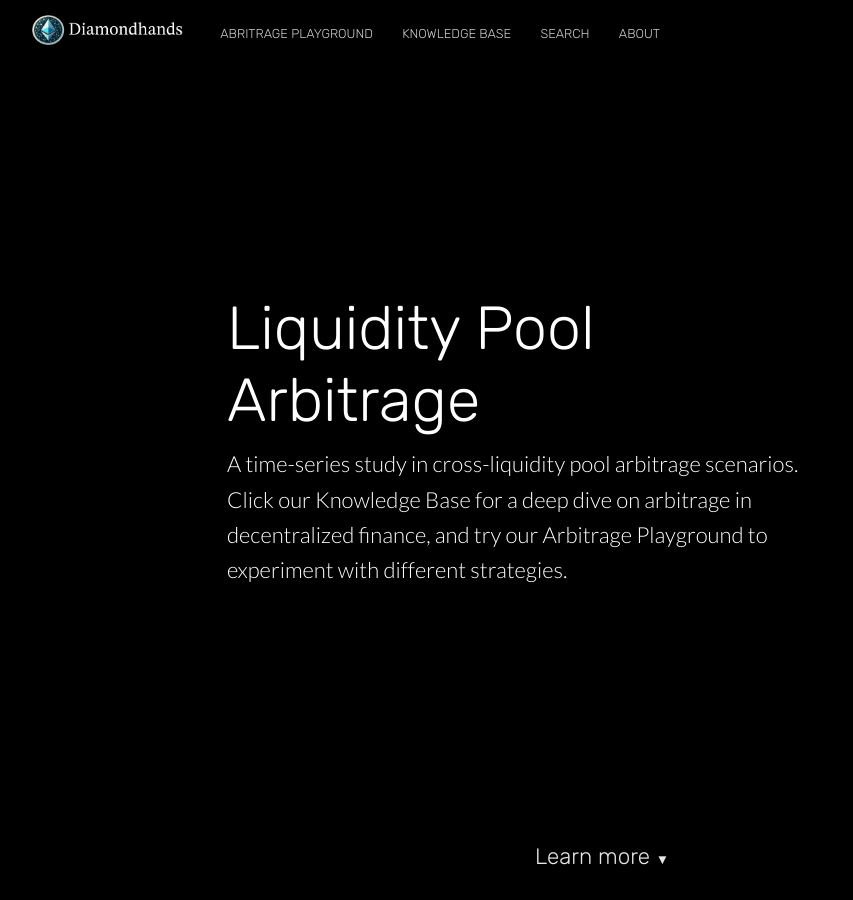
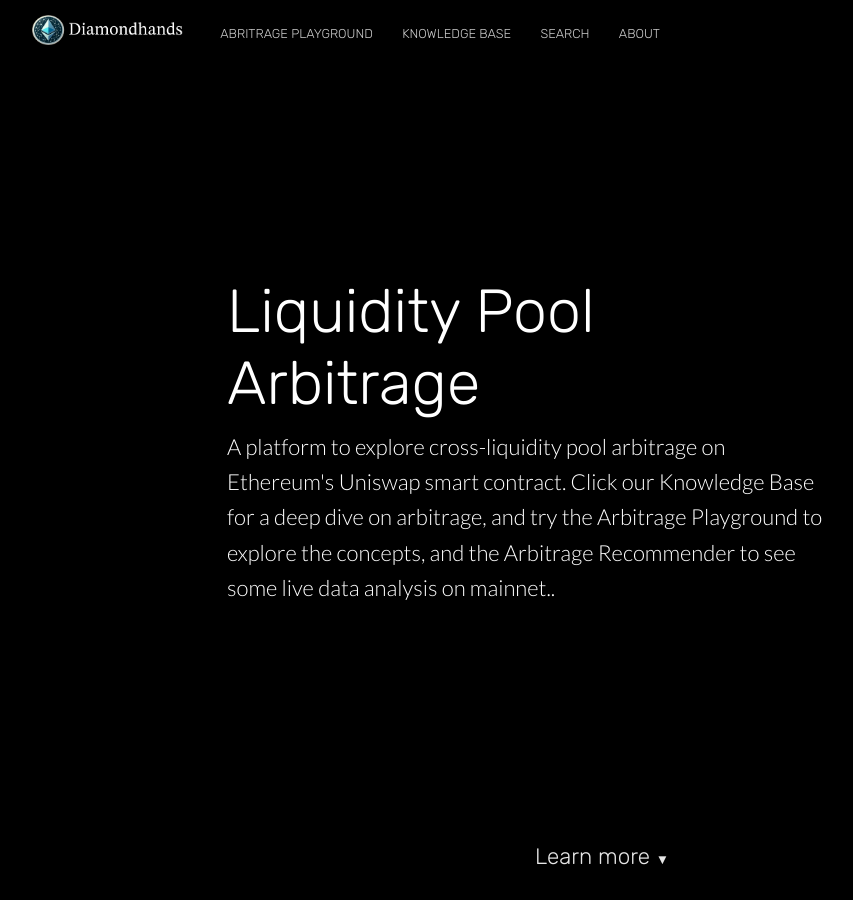
Before and after one commit to scaperothian/diamondhands-demo, a Jekyll site: the page built from index.html, in a window 1280 px wide and 900 px high. Shown: the whole window, without its empty margins (38-891 px from the left). Built offline with Jekyll 4.4.1, drawn with Linux system fonts in a browser that asks for light colours; nearby versions of some CDN libraries.

Commit message:
Updated 1 file via CloudCannon.

```diff
--- a/index.html
+++ b/index.html
@@ -11,7 +11,7 @@ bottom_image:
 				Liquidity Pool Arbitrage
 			</h1>
 			<p class="subtext editable">
-				A time-series study in cross-liquidity pool arbitrage scenarios. Click our Knowledge Base for a deep dive on arbitrage in decentralized finance, and try our Arbitrage Playground to experiment with different strategies.&nbsp;
+				A platform to explore cross-liquidity pool arbitrage on Ethereum's Uniswap smart contract. Click our Knowledge Base for a deep dive on arbitrage, and try the Arbitrage Playground to explore the concepts, and the Arbitrage Recommender to see some live data analysis on mainnet..&nbsp;
 			</p>
 		</div>
 	</div>
```
